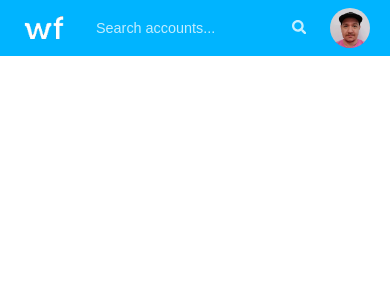
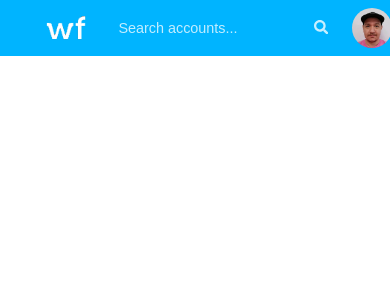
Before and after one commit to joejcox/workflow, a React (Create React App) app: page / in a window 390 px wide. Shown: the top 300 px of the page. Built offline with nearby package versions, Linux system fonts and the light colour scheme.

Commit message:
added temporary prop drilling for sidebar and hamburger states. Need to implement context

```diff
--- a/src/App.js
+++ b/src/App.js
@@ -1,17 +1,23 @@
-import React from "react";
+import React, { useState } from "react";
 import Helmet from "react-helmet";
 import Sidebar from "./components/Sidebar/Sidebar";
 import "./App.scss";
 import Main from "./components/Main/Main";
 
 const App = () => {
+  const [isOpen, setOpen] = useState(false);
+
+  const toggleMobileMenu = () => {
+    setOpen(!isOpen);
+  };
+
   return (
     <div className="wrapper">
       <Helmet>
         <title>Workflow</title>
       </Helmet>
-      <Sidebar />
-      <Main />
+      <Sidebar menuIsOpen={isOpen} toggle={toggleMobileMenu} />
+      <Main menuIsOpen={isOpen} toggle={toggleMobileMenu} />
     </div>
   );
 };
--- /dev/null
+++ b/src/components/Header/Hamburger/Hamburger.js
@@ -0,0 +1,17 @@
+import React from "react";
+import styles from "./Hamburger.module.scss";
+
+const Hamburger = ({ menuIsOpen, toggle }) => {
+  return (
+    <div
+      className={`${styles.hamburger} ${menuIsOpen ? styles.open : ""}`}
+      onClick={toggle}
+    >
+      <span></span>
+      <span></span>
+      <span></span>
+    </div>
+  );
+};
+
+export default Hamburger;
--- /dev/null
+++ b/src/components/Header/Hamburger/Hamburger.module.scss
@@ -0,0 +1,38 @@
+.hamburger {
+  width: 30px;
+  height: 25px;
+  display: flex;
+  flex-direction: column;
+  justify-content: space-between;
+  margin-right: 1rem;
+  padding: 0.2rem;
+  z-index: 999;
+  cursor: pointer;
+
+  span {
+    transition: 0.2s ease;
+    width: 100%;
+    height: 2px;
+    background: #fff;
+  }
+
+  &.open {
+    span:first-child {
+      transform: translateY(8.5px) rotate(45deg);
+    }
+
+    span:nth-child(2) {
+      opacity: 0;
+    }
+
+    span:last-child {
+      transform: translateY(-8.5px) rotate(-45deg);
+    }
+  }
+}
+
+@media screen and (min-width: 896px) {
+  .hamburger {
+    display: none;
+  }
+}
--- a/src/components/Header/Header.js
+++ b/src/components/Header/Header.js
@@ -1,13 +1,15 @@
 import React from "react";
 import Search from "./Search/Search";
+import Hamburger from "../Header/Hamburger/Hamburger";
 import User from "./User/User";
 import styles from "./Header.module.scss";
 import Logo from "../../assets/images/wflogosmall.png";
 
-const Header = () => {
+const Header = ({ menuIsOpen, toggle }) => {
   return (
     <header className={styles.site_header}>
       <div className={`container ${styles.site_header__container}`}>
+        <Hamburger menuIsOpen={menuIsOpen} toggle={toggle} />
         <img
           className={styles.site_header__logo}
           src={Logo}
--- a/src/components/Main/Main.js
+++ b/src/components/Main/Main.js
@@ -2,10 +2,10 @@ import React from "react";
 import Header from "../Header/Header";
 import styles from "./Main.module.scss";
 
-const Main = () => {
+const Main = ({ menuIsOpen, toggle }) => {
   return (
     <div className={styles.main_wrapper}>
-      <Header />
+      <Header menuIsOpen={menuIsOpen} toggle={toggle} />
     </div>
   );
 };
--- a/src/components/Sidebar/Logo/Logo.js
+++ b/src/components/Sidebar/Logo/Logo.js
@@ -3,9 +3,11 @@ import LogoImage from "../../../assets/images/wflogo.webp";
 import LogoSlim from "../../../assets/images/wflogosmall.png";
 import styles from "./Logo.module.scss";
 
-const Logo = ({ slim }) => {
+const Logo = ({ slim, menuIsOpen }) => {
   return (
-    <section className={styles.sidebar_logo}>
+    <section
+      className={`${styles.sidebar_logo} ${menuIsOpen ? styles.open : ""}`}
+    >
       <a href="/">
         {slim ? (
           <>
--- a/src/components/Sidebar/Logo/Logo.module.scss
+++ b/src/components/Sidebar/Logo/Logo.module.scss
@@ -1,5 +1,12 @@
 .sidebar_logo {
-  margin-bottom: 1rem;
+  margin: -0.25rem 0 1rem 3rem;
+  opacity: 0;
+
+  &.open {
+    transition: 0.2s ease;
+    transition-delay: 0.2s;
+    opacity: 1;
+  }
 
   .sidebar_logo__wide {
     width: 200px;
@@ -8,8 +15,10 @@
 
 @media screen and (min-width: 896px) {
   .sidebar_logo {
-    margin-top: 0;
+    transition: none;
+    margin: 0 0 1rem;
     text-align: center;
+    opacity: 1;
 
     .sidebar_logo__slim {
       width: 40px;
--- a/src/components/Sidebar/Sidebar.js
+++ b/src/components/Sidebar/Sidebar.js
@@ -4,7 +4,7 @@ import { FaArrowLeft } from "react-icons/fa";
 import { SidebarNavTop, SidebarNavBottom } from "./SidebarNav/SidebarNav";
 import styles from "./Sidebar.module.scss";
 
-const Sidebar = () => {
+const Sidebar = ({ menuIsOpen }) => {
   const [slim, setSlim] = useState(false);
 
   const toggleSidebar = () => {
@@ -12,13 +12,17 @@ const Sidebar = () => {
   };
 
   return (
-    <aside className={`${styles.sidebar} ${slim ? styles.slim : ""}`}>
+    <aside
+      className={`${styles.sidebar} ${slim ? styles.slim : ""} ${
+        menuIsOpen ? styles.open : ""
+      }`}
+    >
       <div className={styles.sidebar_container}>
         <div className={styles.sidebar_top}>
           <div className={styles.toggle_menu} onClick={() => toggleSidebar()}>
             <FaArrowLeft />
           </div>
-          <Logo slim={slim} />
+          <Logo slim={slim} menuIsOpen={menuIsOpen} />
           <SidebarNavTop slim={slim} />
         </div>
         <div className={styles.sidebar_bottom}>
--- a/src/components/Sidebar/Sidebar.module.scss
+++ b/src/components/Sidebar/Sidebar.module.scss
@@ -1,4 +1,5 @@
 .sidebar {
+  transition: 0.2s cubic-bezier(0.76, 0, 0.24, 1);
   width: 100%;
   background-color: #00b4ff;
   height: 100%;
@@ -10,6 +11,10 @@
 
   .toggle_menu {
     display: none;
+  }
+
+  &.open {
+    transform: translate(0);
   }
 }
 
@@ -29,7 +34,6 @@
 
 @media screen and (min-width: 896px) {
   .sidebar {
-    transition: 0.2s cubic-bezier(0.76, 0, 0.24, 1);
     width: 250px;
     transform: translate(0);
     overflow: hidden;
```
